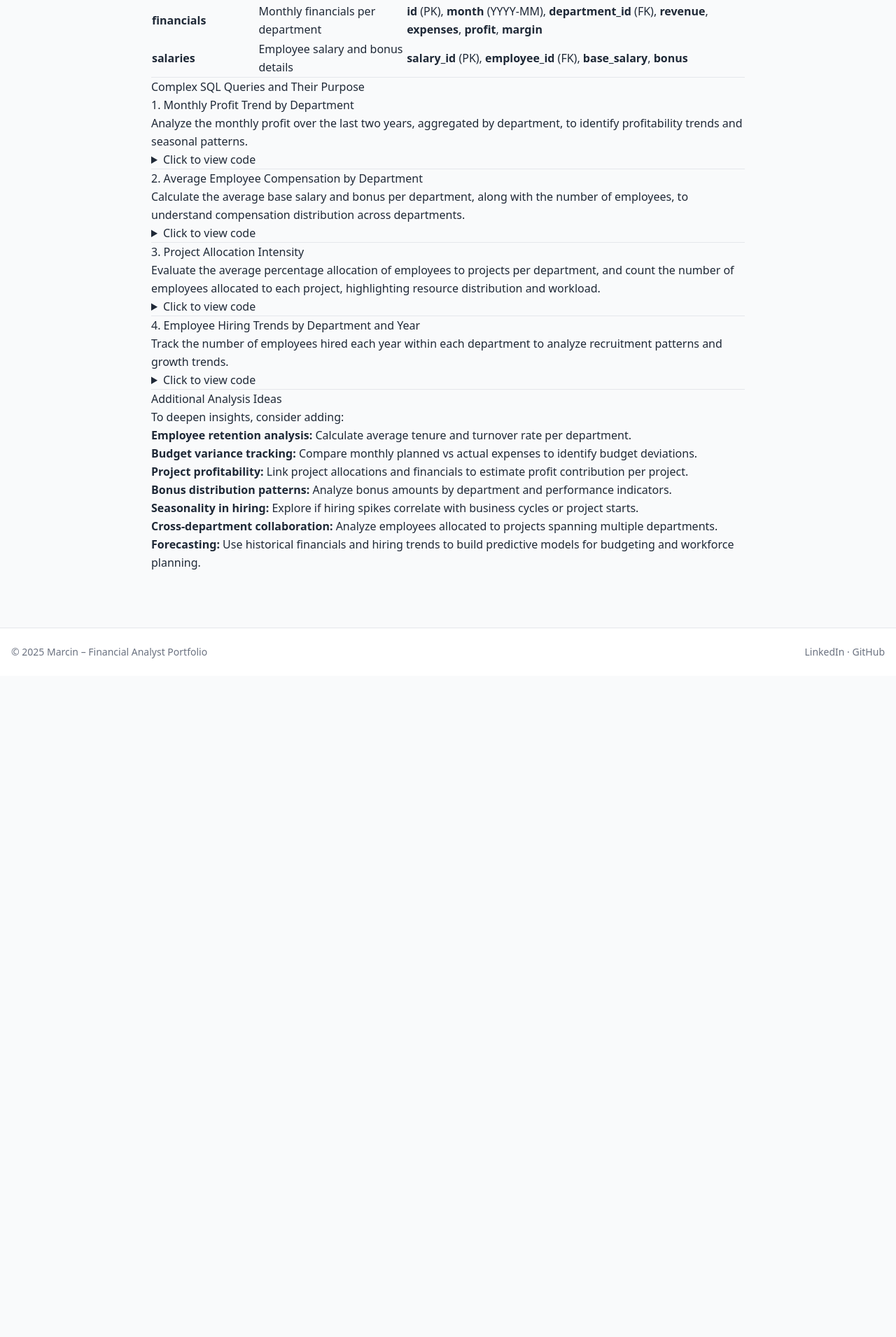
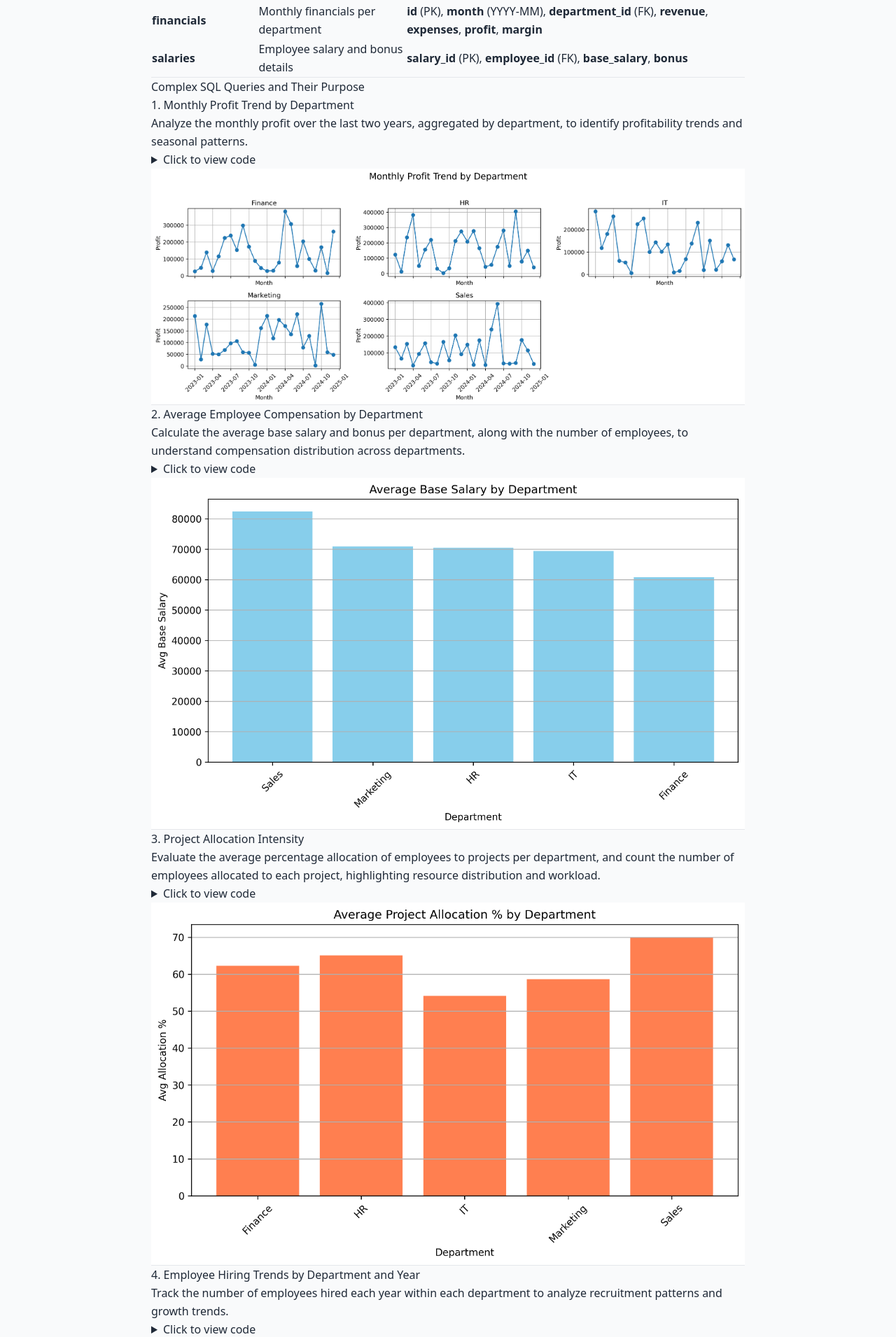
Before and after one commit to Marcin-Charzynski/financial-analysis-of-a-fictitious-company, a Jekyll site: the page built from sql.md, in a window 1280 px wide. Shown: the part 457-2368 px from the top of the page at 70% size. Built offline with Jekyll 4.4.1, drawn with Linux system fonts in a browser that asks for light colours; nearby versions of some CDN libraries; before the commit the page ends 1423 px from its top, so only the background shows below that.

Commit message:
charts added

```diff
--- a/sql.md
+++ b/sql.md
@@ -45,6 +45,8 @@ ORDER BY month, d.department_name;
 </code></pre>
 </details>
 
+![Monthly Profit Trend by Department](../assets/jupyter_notebooks_charts/department-monthly-profit-trend-facet.png)
+
 ---
 
 ### 2. Average Employee Compensation by Department
@@ -66,6 +68,8 @@ GROUP BY d.department_name
 ORDER BY avg_base_salary DESC;
 </code></pre>
 </details>
+
+![Average Base Salary by Department](../assets/jupyter_notebooks_charts/avg-base-salary-by-department-bar.png)
 
 ---
 
@@ -89,6 +93,8 @@ ORDER BY d.department_name, avg_allocation_percentage DESC;
 </code></pre>
 </details>
 
+![Average Project Allocation % by Department](../assets/jupyter_notebooks_charts/avg-project-allocation-by-department-bar.png)
+
 ---
 
 ### 4. Employee Hiring Trends by Department and Year
@@ -109,6 +115,8 @@ ORDER BY d.department_name, hire_year;
 </code></pre>
 </details>
 
+![Employee Hires per Year by Department](../assets/jupyter_notebooks_charts/employee-hires-per-year-by-department-bar.png)
+
 ---
 
 ## Additional Analysis Ideas
```
Also changed, not shown: assets/jupyter_notebooks_charts/avg-base-salary-by-department-bar.png (added), assets/jupyter_notebooks_charts/avg-project-allocation-by-department-bar.png (added), assets/jupyter_notebooks_charts/department-monthly-profit-trend-facet.png (added), assets/jupyter_notebooks_charts/employee-hires-per-year-by-department-bar.png (added), 1 other file.
